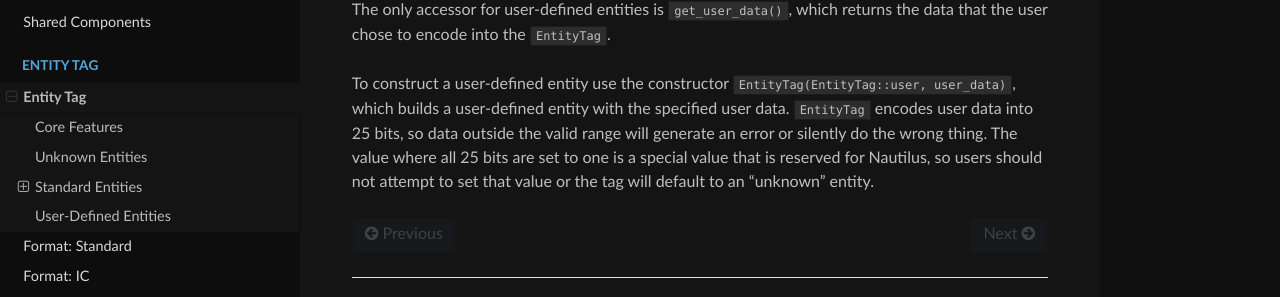
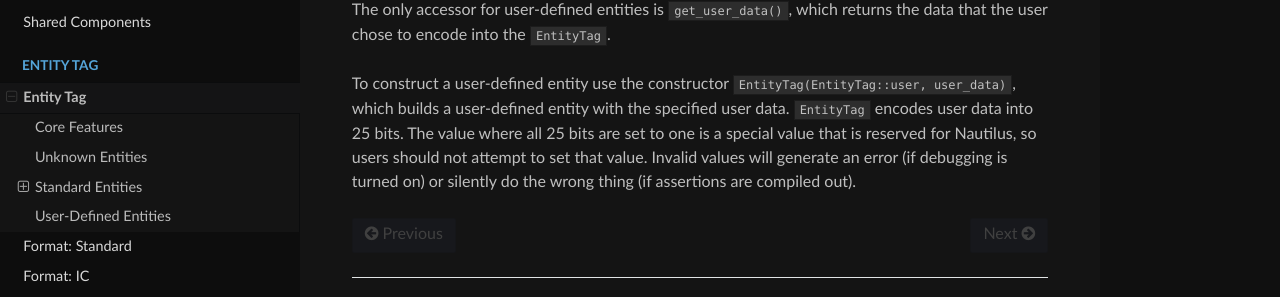
Before and after one commit to lanl/Nautilus, a Sphinx documentation site: the page built from doc/sphinx/src/entity_tag.rst, in a window 1280 px wide and 900 px high, scrolled down 3319 px. Shown: the part 517-814 px from the top of the window. Built offline with Sphinx 7.4.7 and the Read the Docs theme 3.1.0, drawn with Linux system fonts in a browser that asks for light colours.

Commit message:
Fixing invalid values for user data.

```diff
--- a/doc/sphinx/src/entity_tag.rst
+++ b/doc/sphinx/src/entity_tag.rst
@@ -158,7 +158,6 @@ user chose to encode into the ``EntityTag``.
 
 To construct a user-defined entity use the constructor ``EntityTag(EntityTag::user, user_data)``,
 which builds a user-defined entity with the specified user data.  ``EntityTag`` encodes user data
-into 25 bits, so data outside the valid range will generate an error or silently do the wrong
-thing.  The value where all 25 bits are set to one is a special value that is reserved for
-Nautilus, so users should not attempt to set that value or the tag will default to an "unknown"
-entity.
+into 25 bits.  The value where all 25 bits are set to one is a special value that is reserved for
+Nautilus, so users should not attempt to set that value.  Invalid values will generate an error (if
+debugging is turned on) or silently do the wrong thing (if assertions are compiled out).
```
Also changed, not shown: 1 other file.
